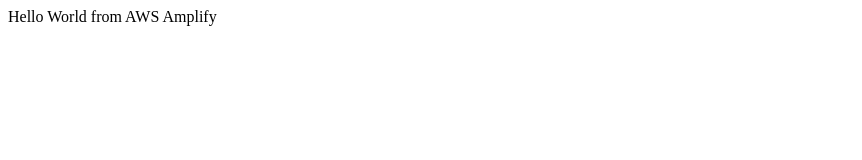
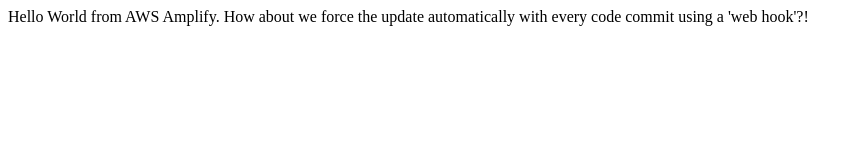
Before and after one commit to EsaSalahuddin/helloworld, a plain HTML site: page index.html in a window 1280 px wide. Shown: the whole page, without its empty margins (0-862 px from the left). Drawn offline with Linux system fonts and the light colour scheme.

Commit message:
Update index.html

```diff
--- a/index.html
+++ b/index.html
@@ -6,6 +6,7 @@
 </head>
 
 <body>
-    Hello World from AWS Amplify
+    Hello World from AWS Amplify.
+    How about we force the update automatically with every code commit using a 'web hook'?!
 </body>
 </html>
```
